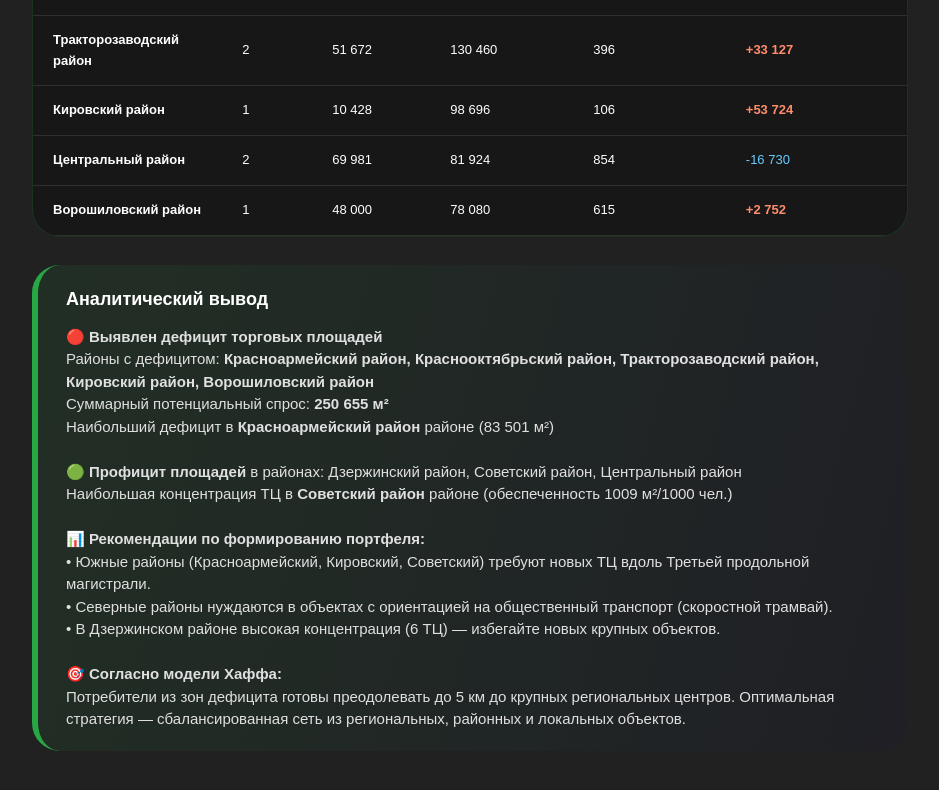
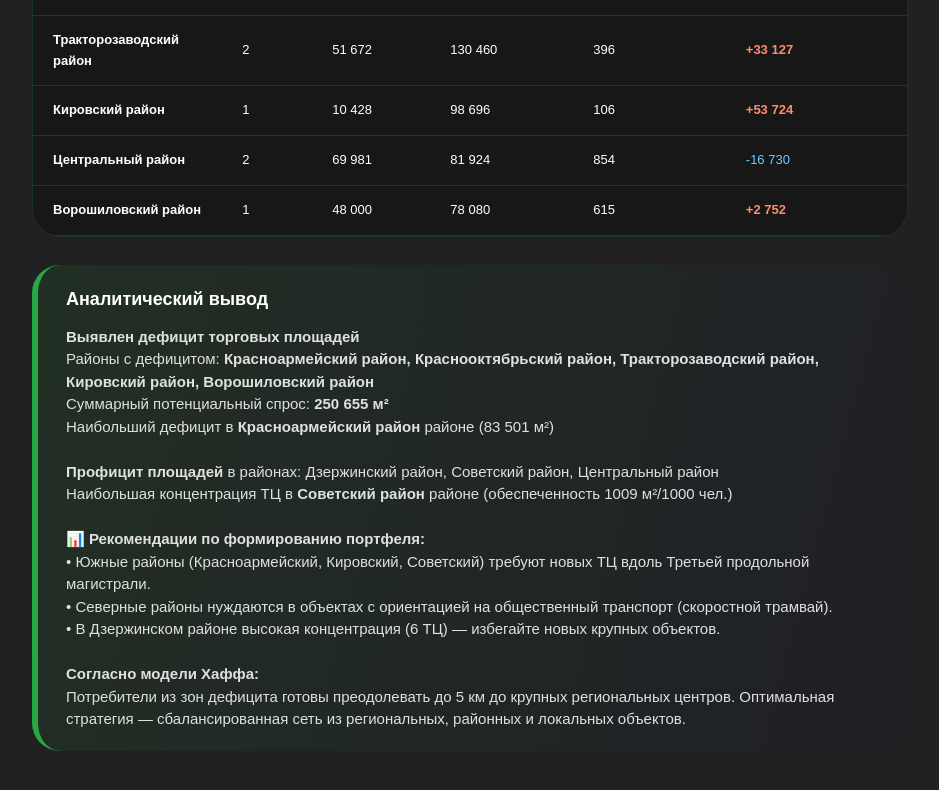
Before and after one commit to Lyubov15/shopping_malls, a website: page analytic.html in a window 1280 px wide. Shown: the part 1710-2500 px from the top of the page, without its empty margins (332-1271 px from the left). Drawn offline with nearby package versions, Linux system fonts and the light colour scheme; a web font is replaced by a local one.

Commit message:
Update analytic.html

```diff
--- a/analytic.html
+++ b/analytic.html
@@ -1,5 +1,6 @@
 <!DOCTYPE html>
 <html lang="ru">
+
 <head>
     <meta charset="UTF-8">
     <meta name="viewport" content="width=device-width, initial-scale=1.0, maximum-scale=1.0, user-scalable=0">
@@ -12,6 +13,7 @@
     <link href="styles/analytic.css" rel="stylesheet" />
     <script src="database.js"></script>
 </head>
+
 <body>
     <div class="analytic-container">
         <header class="header">
@@ -84,12 +86,11 @@
                     <!-- Таблица -->
                     <div class="table-wrapper">
                         <h3 class="chart-title">Детальная аналитика по районам</h3>
-                        <div style="overflow-x: auto;">
                         <table class="analytic-table" id="districtTable">
                             <thead>
                                 <tr>
                                     <th>Район</th>
-                                        <th>Кол-во ТЦ</th>
+                                    <th>Кол-во тц</th>
                                     <th>Площадь (м²)</th>
                                     <th>Население (чел.)</th>
                                     <th>Обеспеченность</th>
@@ -98,7 +99,6 @@
                             </thead>
                             <tbody id="tableBody"></tbody>
                         </table>
-                        </div>
                     </div>
 
                     <!-- Аналитический вывод -->
@@ -185,7 +185,7 @@
         }
 
         // Запуск отображения
-        document.addEventListener('DOMContentLoaded', function() {
+        document.addEventListener('DOMContentLoaded', function () {
             console.log('Загрузка страницы аналитики...');
 
             const data = aggregateData();
@@ -405,7 +405,7 @@
 
             // Дефицит
             if (deficitDistricts.length > 0) {
-                insightHtml += `<strong>🔴 Выявлен дефицит торговых площадей</strong><br>`;
+                insightHtml += `<strong>Выявлен дефицит торговых площадей</strong><br>`;
                 insightHtml += `Районы с дефицитом: <strong>${deficitDistricts.join(', ')}</strong><br>`;
                 insightHtml += `Суммарный потенциальный спрос: <strong>${formatNum(totalDeficit)} м²</strong><br>`;
                 insightHtml += `Наибольший дефицит в <strong>${maxDeficit.name}</strong> районе (${formatNum(maxDeficit.value)} м²)<br><br>`;
@@ -415,7 +415,7 @@
 
             // Профицит
             if (surplusDistricts.length > 0) {
-                insightHtml += `<strong>🟢 Профицит площадей</strong> в районах: ${surplusDistricts.join(', ')}<br>`;
+                insightHtml += `<strong>Профицит площадей</strong> в районах: ${surplusDistricts.join(', ')}<br>`;
                 insightHtml += `Наибольшая концентрация ТЦ в <strong>${maxSupply.name}</strong> районе `;
                 insightHtml += `(обеспеченность ${Math.round(maxSupply.value)} м²/1000 чел.)<br><br>`;
             }
@@ -436,7 +436,7 @@
                 insightHtml += `• В Дзержинском районе высокая концентрация (${data['Дзержинский район'].count} ТЦ) — избегайте новых крупных объектов.<br>`;
             }
 
-            insightHtml += `<br><strong>🎯 Согласно модели Хаффа:</strong><br>`;
+            insightHtml += `<br><strong>Согласно модели Хаффа:</strong><br>`;
             insightHtml += `Потребители из зон дефицита готовы преодолевать до 5 км до крупных региональных центров. `;
             insightHtml += `Оптимальная стратегия — сбалансированная сеть из региональных, районных и локальных объектов.`;
 
@@ -446,4 +446,5 @@
         });
     </script>
 </body>
+
 </html>
```
Lines whose indentation alone changed are shown as unchanged.
